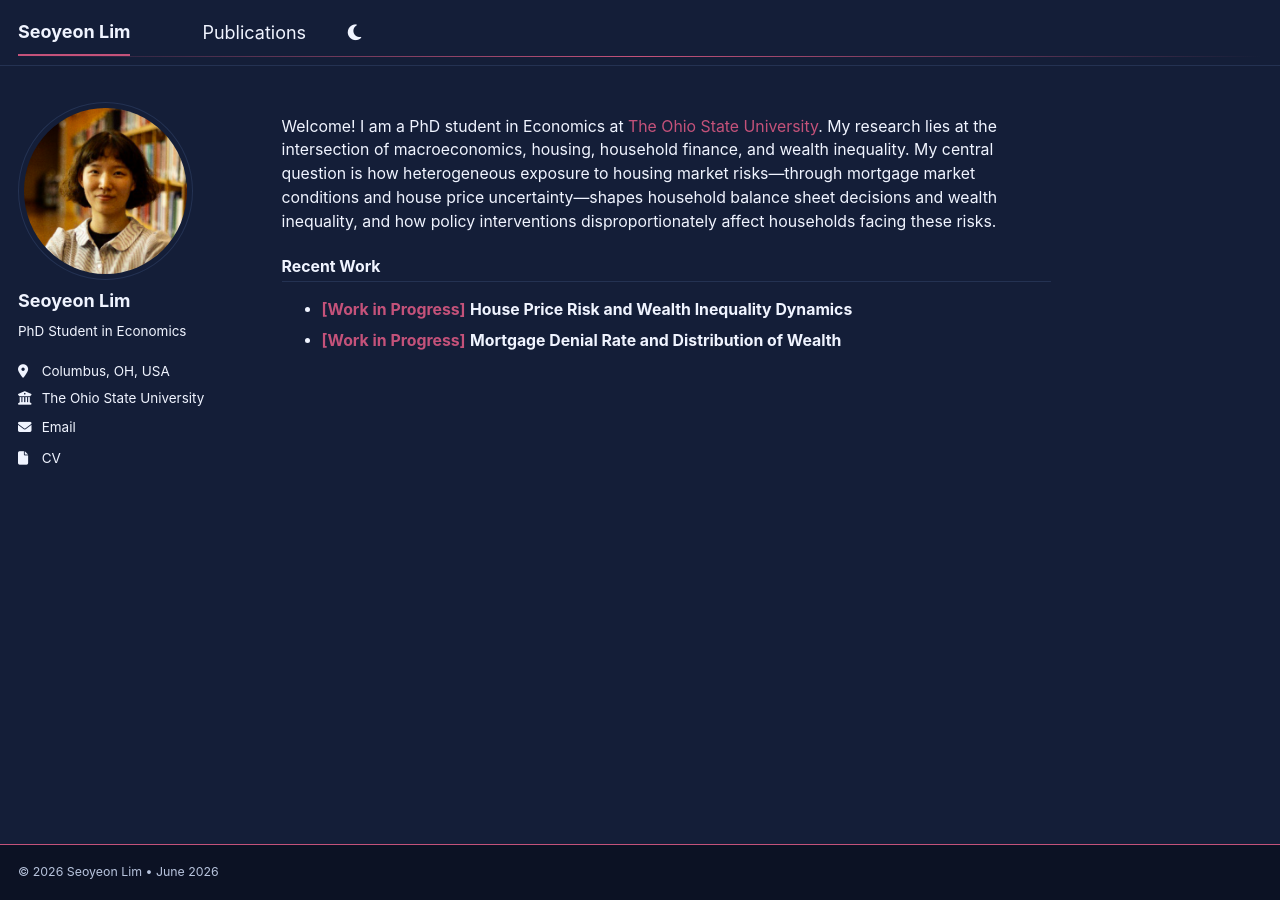
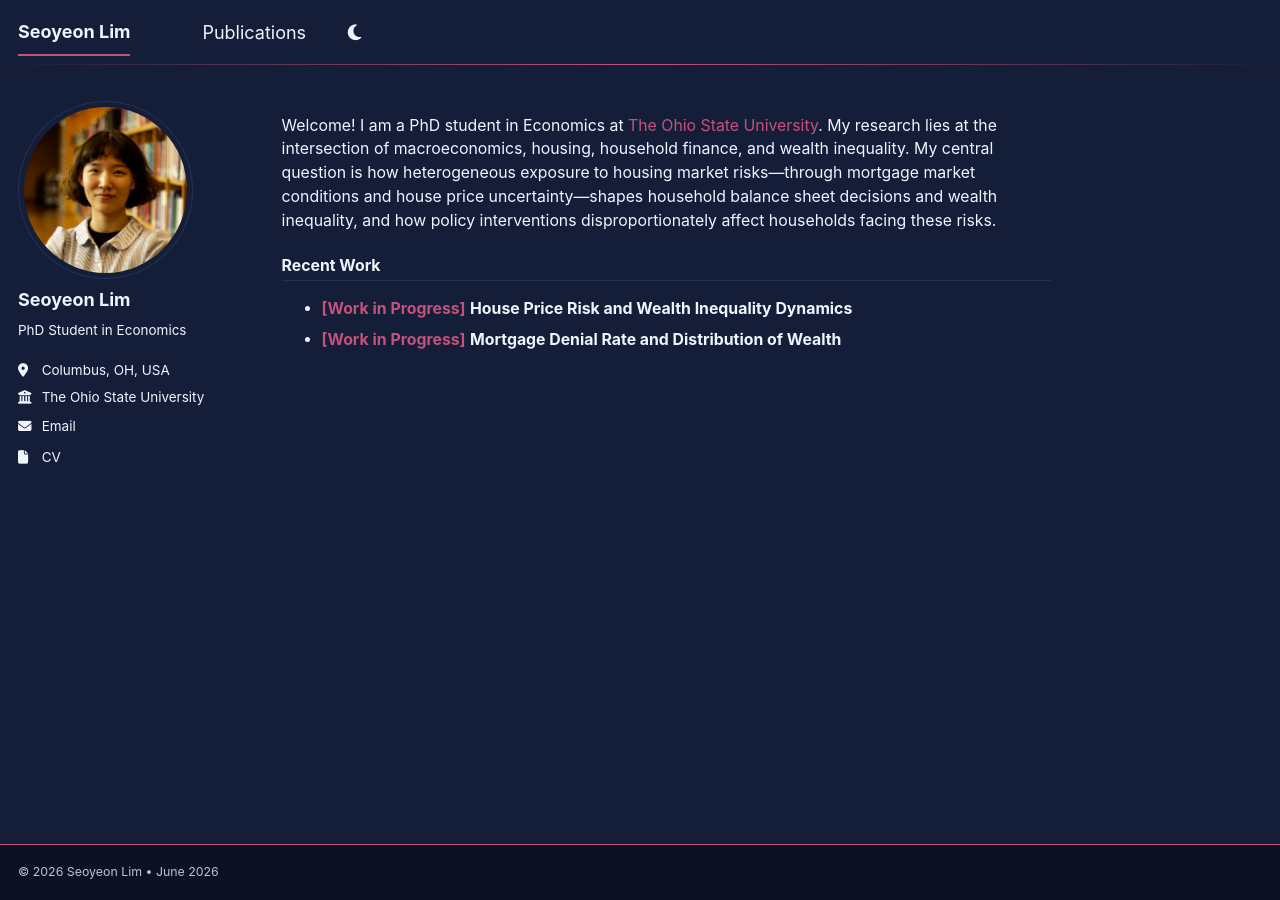
Before and after one commit to seoyeon-lim/academic.github.io, a Jekyll site: the page built from _pages/about.md, in a window 1280 px wide. Built offline with Jekyll 4.4.1, drawn with Linux system fonts in a browser that asks for light colours; a script bundle is joined from its source files by our own code; library files that are not in the unit come from our copies.

Commit message:
Use default masthead line with pink gradient, remove inner-wrap duplicate
Co-Authored-By: Claude Sonnet 4.6 <noreply@anthropic.com>

```diff
--- a/_includes/head/custom.html
+++ b/_includes/head/custom.html
@@ -22,10 +22,7 @@
   .page__title { font-size: 1.4em !important; }
   .page__content a { text-decoration: none; }
   .page__content a:hover { color: var(--global-base-color); text-decoration: none; }
-  .masthead__inner-wrap::after {
-    content: '';
-    display: block;
-    height: 1px !important;
+  .masthead::after {
     background: linear-gradient(to right, var(--global-bg-color), var(--global-base-color), var(--global-bg-color)) !important;
   }
   .page__footer {
```
